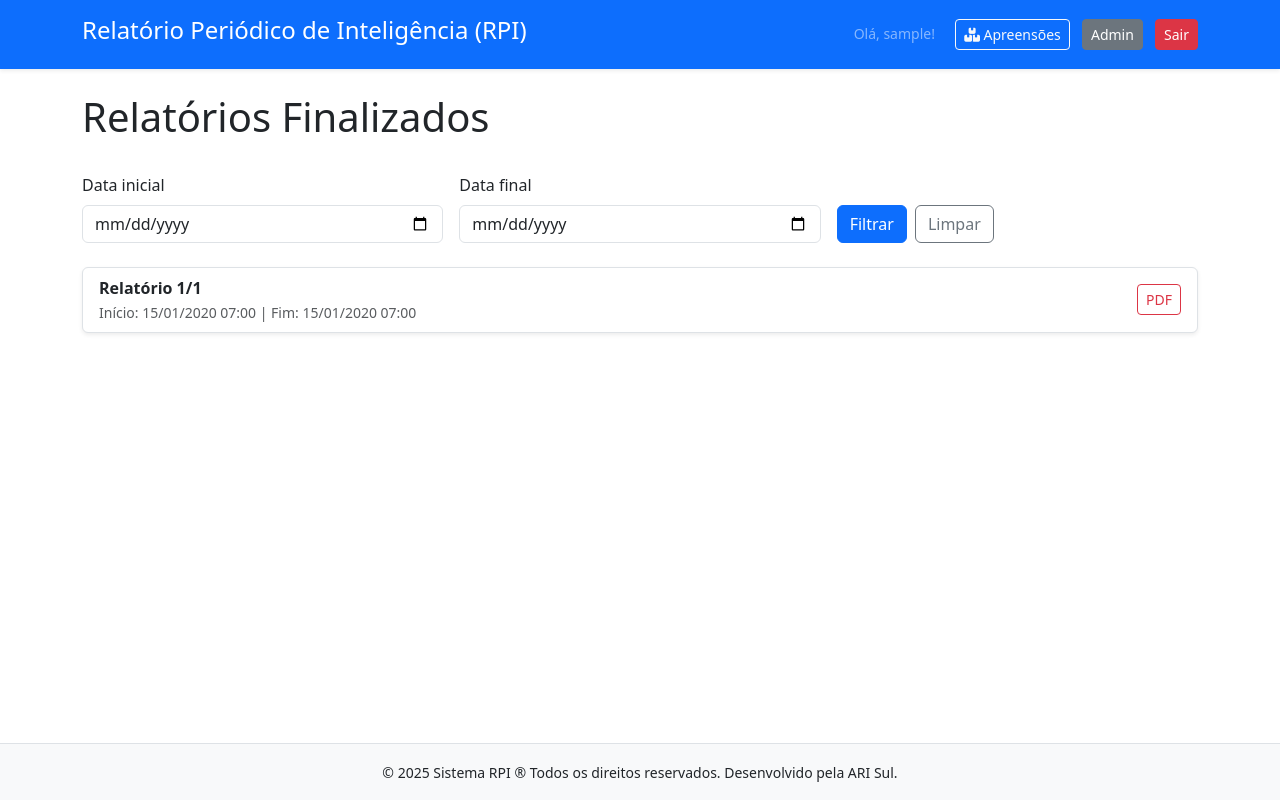
After one commit to PWSRS/rpi, a Django app: page /relatorios/ in a window 1280 px wide. The commit adds this page. Run offline with Django 5.2, Linux system fonts and the light colour scheme; a user stored in the database is signed in; tables that the repository leaves empty hold one stand-in row (values such as "Sample post"); some libraries are stand-ins or nearby versions.

Commit message:
add template rpi finalizados

```diff
--- a/rpi/templates/rpi/ocorrencia_list.html
+++ b/rpi/templates/rpi/ocorrencia_list.html
@@ -1,7 +1,7 @@
 {% extends "base.html" %}
 {% load static %}
 
-{% block title %}Lista de Ocorrências - Sistema de Ocorrências{% endblock %}
+{% block title %}Lista de Ocorrências{% endblock %}
 
 {% block content %}
 
@@ -96,7 +96,7 @@
                                 <strong>OPM:</strong> {{ ocorrencia.opm.sigla }}
                                 <small class="text-muted">({{ ocorrencia.opm.municipio.nome }})</small>
                                 <span class="text-muted" style="font-size: 0.9rem;">
-                                   | RPI Nº {{ ocorrencia.pk }} - Data: {{ ocorrencia.data_hora_fato|date:"d/m/Y H:i" }}
+                                   | RPI Nº {{ relatorio_atual.nr_relatorio }}/{{ relatorio_atual.ano_criacao }} - Data: {{ ocorrencia.data_hora_fato|date:"d/m/Y H:i" }}
                                 </span>
                             </p>
                         </div>
--- /dev/null
+++ b/rpi/templates/rpi/relatorio_list.html
@@ -0,0 +1,75 @@
+{% extends "base.html" %}
+
+{% block title %}Relatórios Finalizados{% endblock %}
+
+{% block content %}
+
+<h1>Relatórios Finalizados</h1>
+
+<form method="get" class="row g-3 mt-3 mb-4">
+    <div class="col-md-4">
+        <label for="data_inicio" class="form-label">Data inicial</label>
+        <input
+            type="date"
+            class="form-control"
+            id="data_inicio"
+            name="data_inicio"
+            value="{{ data_inicio }}"
+        >
+    </div>
+
+    <div class="col-md-4">
+        <label for="data_fim" class="form-label">Data final</label>
+        <input
+            type="date"
+            class="form-control"
+            id="data_fim"
+            name="data_fim"
+            value="{{ data_fim }}"
+        >
+    </div>
+
+    <div class="col-md-4 d-flex align-items-end">
+        <button type="submit" class="btn btn-primary me-2">
+            Filtrar
+        </button>
+
+        <a href="{% url 'relatorio_list' %}" class="btn btn-outline-secondary">
+            Limpar
+        </a>
+    </div>
+</form>
+
+
+{% if relatorios %}
+    <div class="list-group mt-4">
+        {% for relatorio in relatorios %}
+            <div class="list-group-item mb-2 shadow-sm">
+                <div class="d-flex justify-content-between align-items-center">
+                    <div>
+                        <strong>
+                            Relatório {{ relatorio.nr_relatorio }}/{{ relatorio.ano_criacao }}
+                        </strong>
+                        <br>
+                        <small class="text-muted">
+                            Início: {{ relatorio.data_inicio|date:"d/m/Y H:i" }} |
+                            Fim: {{ relatorio.data_fim|date:"d/m/Y H:i" }}
+                        </small>
+                    </div>
+
+                    <a href="{% url 'reexportar_pdf' relatorio.pk %}"
+                       class="btn btn-sm btn-outline-danger"
+                       target="_blank">
+                        PDF
+                    </a>
+                </div>
+            </div>
+        {% endfor %}
+    </div>
+{% else %}
+    <p class="mt-4 text-muted">
+        Nenhum relatório finalizado encontrado.
+    </p>
+{% endif %}
+
+{% endblock %}
--- a/rpi/urls.py
+++ b/rpi/urls.py
@@ -10,6 +10,7 @@ from .views import (
     finalizar_relatorio,
     listar_materiais_apreendidos,
     deletar_materiais_apreendidos,
+    RelatorioListView,
 )
 
 urlpatterns = [
@@ -37,6 +38,7 @@ urlpatterns = [
     path('relatorio/<int:pk>/download/', views.download_pdf_relatorio, name='download_pdf_relatorio'),
     path('listar_materiais_apreendidos/', views.listar_materiais_apreendidos, name='listar_materiais_apreendidos'),
     path('materiais/deletar/<int:apreensao_id>/', views.deletar_materiais_apreendidos, name='apreensao_delete'),
-
+    #filtragem do RPI
+    path("relatorios/",RelatorioListView.as_view(),name="relatorio_list"),
 
 ]
--- a/rpi/views.py
+++ b/rpi/views.py
@@ -13,6 +13,7 @@ from django.db import transaction
 from django.db.models import F, Prefetch
 from django.http import HttpResponse
 from django.utils import timezone
+from django.utils.dateparse import parse_date
 
 # 4. Django - Views, Mixins e Decoradores
 from django.contrib import messages
@@ -177,17 +178,37 @@ class OcorrenciaListView(LoginRequiredMixin, ListView):
     context_object_name = "ocorrencias"
     ordering = ["-data_hora_fato"]
 
+    def get_queryset(self):
+        """
+        Retorna apenas as ocorrências vinculadas ao relatório atual do usuário.
+        """
+        relatorio_atual = (
+            RelatorioDiario.objects
+            .filter(usuario_responsavel=self.request.user)
+            .order_by("-data_inicio")
+            .first()
+        )
+
+        if not relatorio_atual:
+            return Ocorrencia.objects.none()
+
+        # Retorna SOMENTE as ocorrências deste relatório
+        return relatorio_atual.ocorrencias.all().order_by("-data_hora_fato")
+
     def get_context_data(self, **kwargs):
         context = super().get_context_data(**kwargs)
 
-        # Busque o ÚLTIMO relatório do usuário, independentemente do status.
+        # Mantém o relatório atual disponível no template
         context["relatorio_atual"] = (
-            RelatorioDiario.objects.filter(usuario_responsavel=self.request.user)
+            RelatorioDiario.objects
+            .filter(usuario_responsavel=self.request.user)
             .order_by("-data_inicio")
             .first()
         )
 
         return context
+
+
 
 
 class OcorrenciaCreateView(LoginRequiredMixin, CreateView):
@@ -504,3 +525,55 @@ def gerar_pdf_relatorio_weasyprint(relatorio_diario, request):
     response["Content-Disposition"] = "inline; filename=relatorio.pdf"
 
     return response
+
+
+
+class RelatorioListView(LoginRequiredMixin, ListView):
+    """
+    Lista relatórios FINALIZADOS do usuário logado,
+    com opção de filtro por período (data inicial e final).
+    """
+    model = RelatorioDiario
+    template_name = "rpi/relatorio_list.html"
+    context_object_name = "relatorios"
+    ordering = ["-data_inicio"]
+
+    def get_queryset(self):
+        """
+        Monta o queryset base e aplica filtros de data (se existirem).
+        """
+        queryset = (
+            RelatorioDiario.objects
+            .filter(
+                usuario_responsavel=self.request.user,
+                finalizado=True
+            )
+            .order_by("-data_inicio")
+        )
+
+        # Recupera datas enviadas via GET
+        data_inicio = self.request.GET.get("data_inicio")
+        data_fim = self.request.GET.get("data_fim")
+
+        # Converte string -> date
+        if data_inicio:
+            data_inicio = parse_date(data_inicio)
+            if data_inicio:
+                queryset = queryset.filter(data_inicio__date__gte=data_inicio)
+
+        if data_fim:
+            data_fim = parse_date(data_fim)
+            if data_fim:
+                queryset = queryset.filter(data_inicio__date__lte=data_fim)
+
+        return queryset
+
+    def get_context_data(self, **kwargs):
+        """
+        Envia os valores do filtro de volta para o template
+        (para manter os campos preenchidos).
+        """
+        context = super().get_context_data(**kwargs)
+        context["data_inicio"] = self.request.GET.get("data_inicio", "")
+        context["data_fim"] = self.request.GET.get("data_fim", "")
+        return context
```
